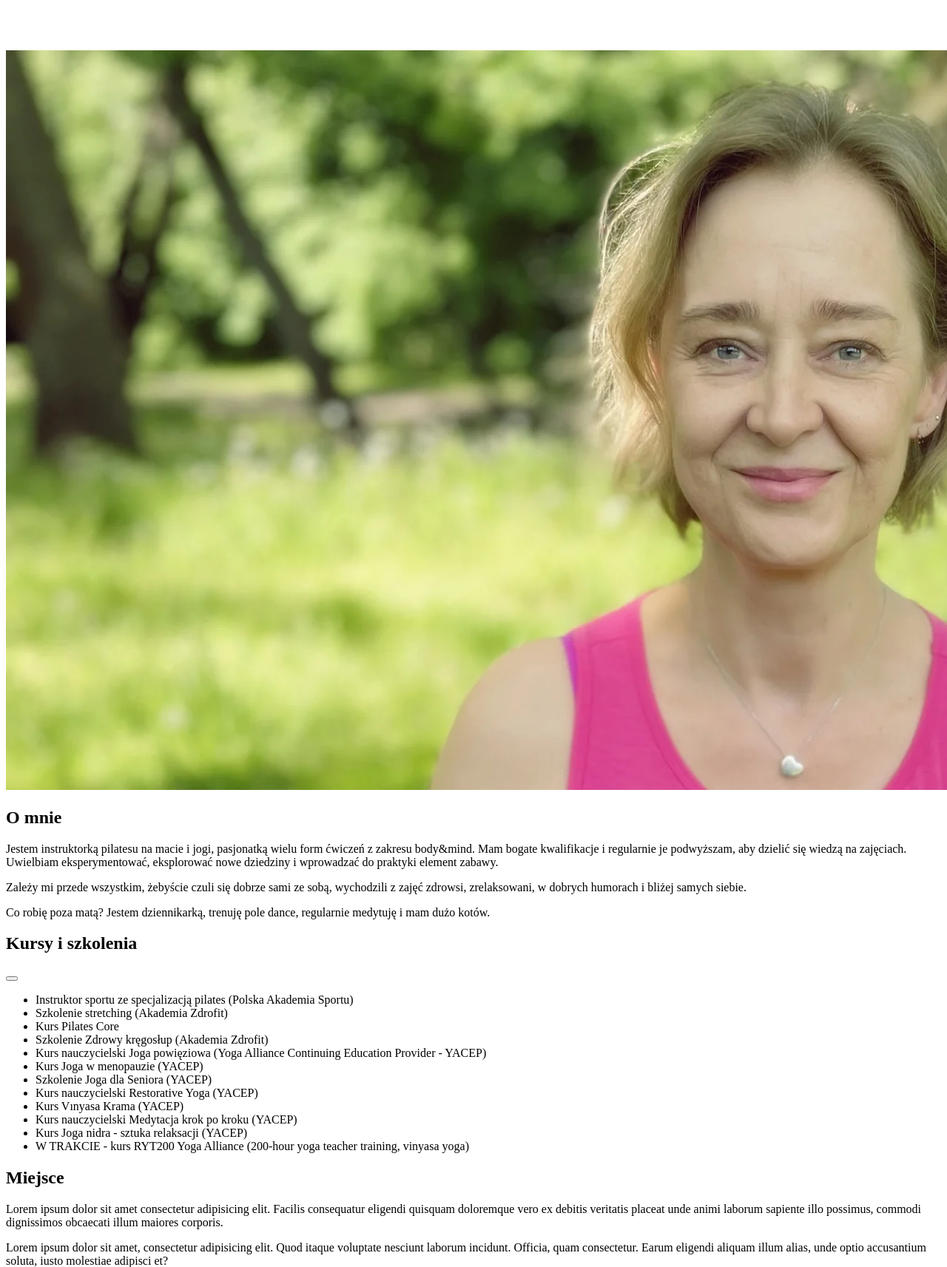
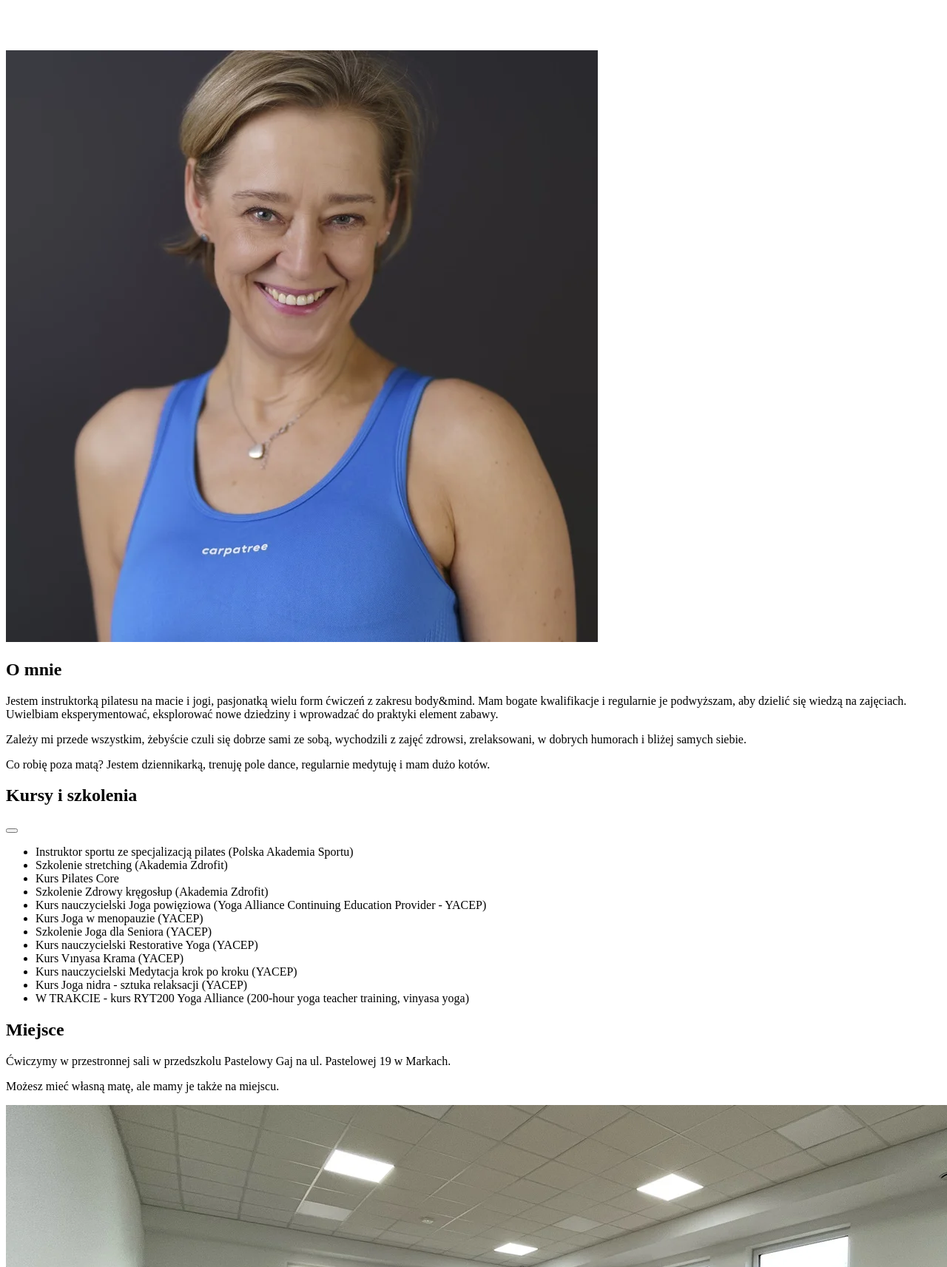
Before and after one commit to berwasz/jogawmarkach, a Symfony app: template templates/hp.html.twig in a window 1280 px wide; the page is wider, and only the part inside the window is pictured. Shown: the part 214-1927 px from the top of that part at 74% size. Run offline with Twig, Linux system fonts and the light colour scheme; the template is opened without the code that fills it, so the values that code supplies are empty; some libraries are stand-ins or nearby versions.

Commit message:
ostatni przed premiera

```diff
--- a/assets/app.js
+++ b/assets/app.js
@@ -29,7 +29,7 @@ AOS.init({
     duration: 800,
     easing: 'linear',
     offset: 120,
-    once: true
+    once: false
 });
 
 // preloader
@@ -60,7 +60,7 @@ $(function () {
 
 function checkitem() {
     var $this = $('#rejestracja');
-    if($('.carousel-inner .carousel-item:first').hasClass('active')) {
+    if($('#rejestracja .carousel-inner .carousel-item:first').hasClass('active')) {
         $this.children('.carousel-control-prev').hide();
         $this.children('.carousel-control-next').show();
     } else if($('.carousel-inner .carousel-item:last').hasClass('active')) {
--- a/assets/styles/app.css
+++ b/assets/styles/app.css
@@ -197,6 +197,10 @@ hr {
     }
 }
 
+#pastelowaCarousel {
+    margin-bottom: 0 !important;
+}
+
 .carousel {
     bottom: 40px;
     scroll-margin-top: -40px;
@@ -245,7 +249,7 @@ hr {
     display: none;
     border: none;
     border-radius: 50%;
-    background: rgba(255, 140, 0, .6);
+    background: rgba(255, 140, 0, .5);
     width: 4rem;
     height: 4rem;
   }
--- a/templates/hp.html.twig
+++ b/templates/hp.html.twig
@@ -14,7 +14,7 @@
     </button>
 
     <header>
-        <nav class="navbar fixed-top navbar-expand-lg bg-light p-0 shadow" style="min-height: 67.7px">
+        <nav class="navbar fixed-top navbar-expand-lg bg-light p-0 shadow" style="min-height: 67.7px; background-color: #fef9f3 !important;">
             <div class="container-fluid d-flex flex-row">
 
                     <div class="navbar-brand d-flex align-items-center">
@@ -70,11 +70,11 @@
             <div id="omnie" class="row">
                 <div data-aos="flip-up" class="col-md-6 gx-5 mb-4">
                     <div class="bg-image">
-                    <img src="img/kasia_omnie_1600x1000.webp" class="img-fluid shadow rounded-3" />
+                    <img src="img/omnie.webp" class="img-fluid shadow rounded-3" />
                     </div>
                 </div>
 
-                <div data-aos="fade-up" class="col-md-6 gx-5 mb-5">
+                <div data-aos="fade-up" class="col-md-6 gx-5 mb-4">
                     <h2><strong>O mnie</strong></h2>
                     <p class="lead">
                     Jestem instruktorką pilatesu na macie i jogi, pasjonatką wielu form ćwiczeń z zakresu body&mind.
@@ -125,23 +125,30 @@
 
 
         <div id="miejsce" class="row">
-          <div data-aos="fade-up" class="col-md-6 gx-5">
+            <div data-aos="fade-up" class="col-md-6 gx-5 mt-4">
                 <h2><strong>Miejsce</strong></h2>
                 <p class="lead">
-              Lorem ipsum dolor sit amet consectetur adipisicing elit. Facilis consequatur
-              eligendi quisquam doloremque vero ex debitis veritatis placeat unde animi laborum
-              sapiente illo possimus, commodi dignissimos obcaecati illum maiores corporis.
+                Ćwiczymy w przestronnej sali w przedszkolu Pastelowy Gaj na ul. Pastelowej 19 w Markach.
                 </p>
                 <p class="lead">
-              Lorem ipsum dolor sit amet, consectetur adipisicing elit. Quod itaque voluptate
-              nesciunt laborum incidunt. Officia, quam consectetur. Earum eligendi aliquam illum
-              alias, unde optio accusantium soluta, iusto molestiae adipisci et?
+                Możesz mieć własną matę, ale mamy je także na miejscu.
                 </p>
             </div>
-          <div data-aos="flip-up" class="col-md-6 gx-5 mb-4">
-            <div class="bg-image">
-              <img src="img/pastelowy_gaj_1600X1000.webp" class="img-fluid shadow rounded-3" />
+            <div data-aos="flip-up" class="col-md-6 gx-5 mt-4">
+
+                <div id="pastelowaCarousel" class="carousel slide carousel-fade pt-4" data-bs-ride="carousel">
+                    <div class="carousel-inner shadow rounded-3 mt-4">
+                        <div class="carousel-item active">
+                            <img src="img/sala.webp" class="w-100" alt="...">
                         </div>
+                        <div class="carousel-item">
+                            <img src="img/pastelowy_gaj_1600X1000.webp" class="w-100" alt="...">
+                        </div>
+                    </div>
+                </div>
+
+              {# <img src="img/pastelowy_gaj_1600X1000.webp" class="img-fluid shadow rounded-3" /> #}
+
             </div>
         </div>
       </section>
@@ -157,7 +164,8 @@
           <div data-aos="fade-right" class="col-lg-6 col-md-12 mb-4">
             <div class="card shadow border-0" style="border-radius: 10px;">
               <div class="bg-image">
-                <img src="img/pexels-lucas-pezeta-9351349_1600x1000.webp" class="img-fluid" style="border-radius: 10px 10px 0 0;"/>
+                {# <img src="img/pexels-lucas-pezeta-9351349_1600x1000.webp" class="img-fluid" style="border-radius: 10px 10px 0 0;"/> #}
+                <img src="img/joga2.webp" class="img-fluid" style="border-radius: 10px 10px 0 0;"/>
               </div>
               <div class="card-body text-start">
                 <h1 data-aos="fade-up">Joga</h1>
@@ -180,7 +188,8 @@
           <div data-aos="fade-left" class="col-lg-6 col-md-12 mb-4">
             <div class="card shadow border-0" style="border-radius: 10px;">
               <div class="bg-image">
-                <img src="img/pexels-andrea-piacquadio-868483_1600x1000.webp" class="img-fluid" style="border-radius: 10px 10px 0 0;"/>
+                {# <img src="img/pexels-andrea-piacquadio-868483_1600x1000.webp" class="img-fluid" style="border-radius: 10px 10px 0 0;"/> #}
+                <img src="img/pilates.webp" class="img-fluid" style="border-radius: 10px 10px 0 0;"/>
               </div>
               <div class="card-body text-start">
                 <h1 data-aos="fade-up">Pilates</h1>
@@ -381,7 +390,7 @@
     <footer data-aos="zoom-in" data-aos-offset="200" id="kontakt"
         class="container-fluid d-flex flex-column align-items-center justify-content-center min-vh-100 min-vw-100">
 
-        <span><img data-aos="fade-up" style="width: 25rem" src="{{ asset('img/Kasia_logo_ok_KONTRA_darkorange.webp') }}"></span>
+        <span class="pb-5"><img data-aos="fade-up" style="width: 25rem" src="{{ asset('img/Kasia_logo_ok_KONTRA_darkorange.webp') }}"></span>
 
         <div class="social d-flex justify-content-around">
 
```
Also changed, not shown: public/img/joga.webp (added), public/img/joga2.webp (added), public/img/omnie.webp (added), public/img/pilates.webp (added), public/img/sala.webp (added), 1 other file. Lines whose indentation alone changed are shown as unchanged.
